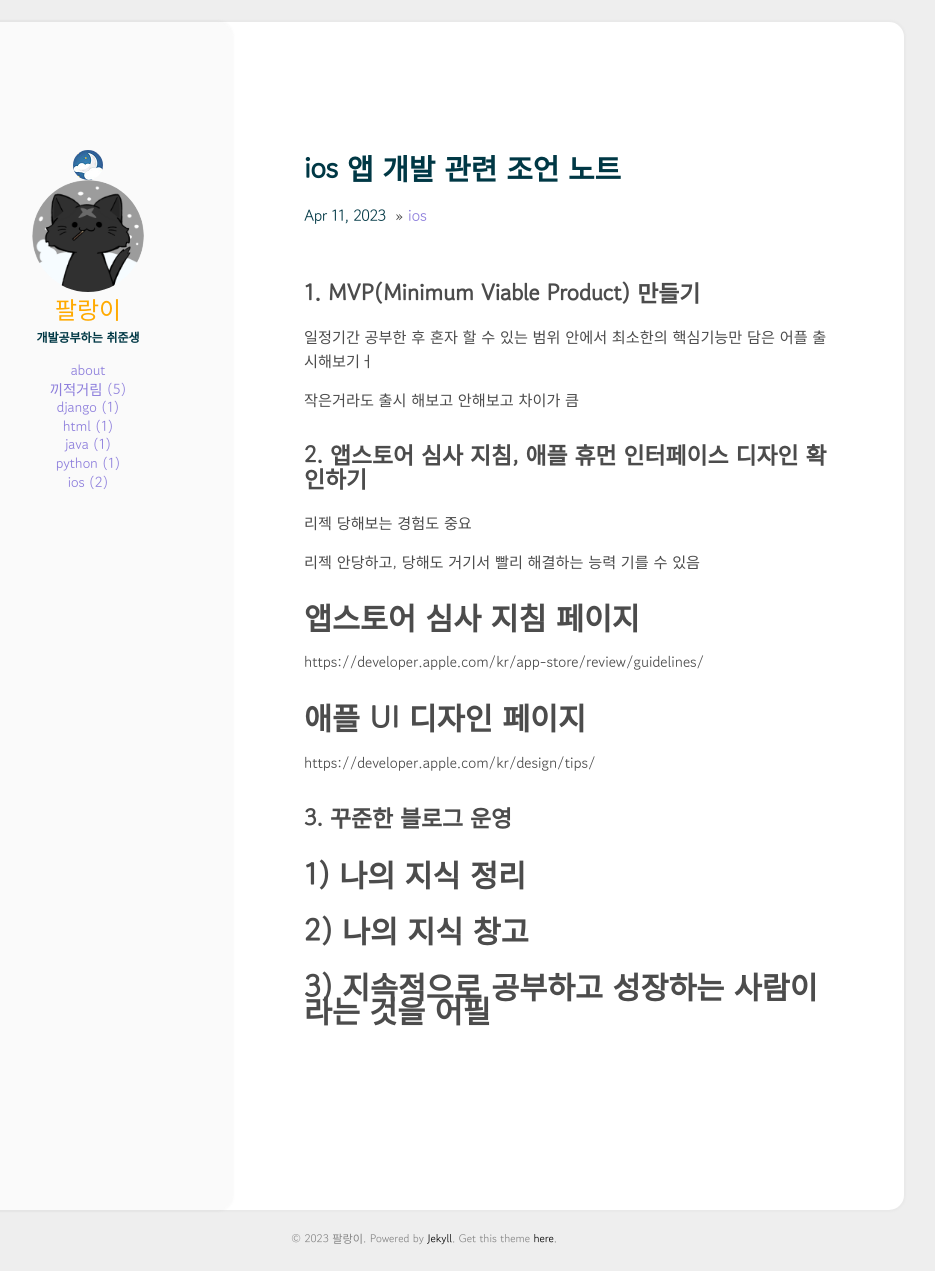
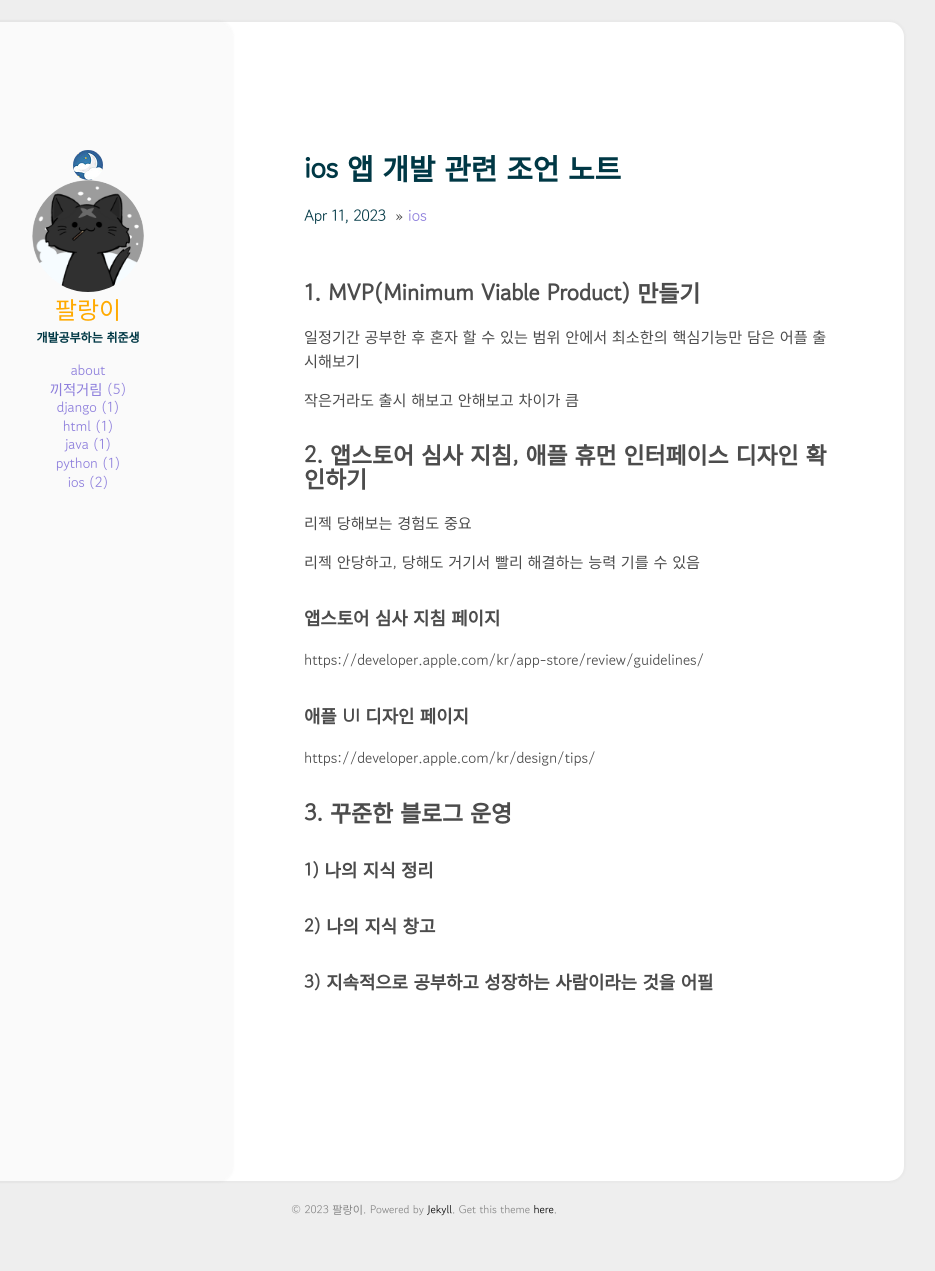
Before and after one commit to palrang22/palrang22.github.io, a Jekyll site: the page built from _posts/2023-04-11-swiftstart copy.md, in a window 1280 px wide. Shown: the whole page, without its empty margins (216-1151 px from the left). Built offline with Jekyll 4.4.1, drawn with Linux system fonts in a browser that asks for light colours; after the commit the page ends 1241 px from its top, so only the background shows below that.

```diff
--- a/_posts/2023-04-11-swiftstart copy.md
+++ b/_posts/2023-04-11-swiftstart copy.md
@@ -6,7 +6,7 @@
 
 ## 1. MVP(Minimum Viable Product) 만들기
 
-일정기간 공부한 후 혼자 할 수 있는 범위 안에서 최소한의 핵심기능만 담은 어플 출시해보기ㅓ
+일정기간 공부한 후 혼자 할 수 있는 범위 안에서 최소한의 핵심기능만 담은 어플 출시해보기
 
 작은거라도 출시 해보고 안해보고 차이가 큼
 
@@ -17,17 +17,17 @@
 
 리젝 안당하고, 당해도 거기서 빨리 해결하는 능력 기를 수 있음
 
-# 앱스토어 심사 지침 페이지
+### 앱스토어 심사 지침 페이지
 https://developer.apple.com/kr/app-store/review/guidelines/
 
-# 애플 UI 디자인 페이지
+### 애플 UI 디자인 페이지
 https://developer.apple.com/kr/design/tips/
 
 
 ## 3. 꾸준한 블로그 운영
 
-# 1) 나의 지식 정리
+### 1) 나의 지식 정리
 
-# 2) 나의 지식 창고
+### 2) 나의 지식 창고
 
-# 3) 지속적으로 공부하고 성장하는 사람이라는 것을 어필
+### 3) 지속적으로 공부하고 성장하는 사람이라는 것을 어필
```
